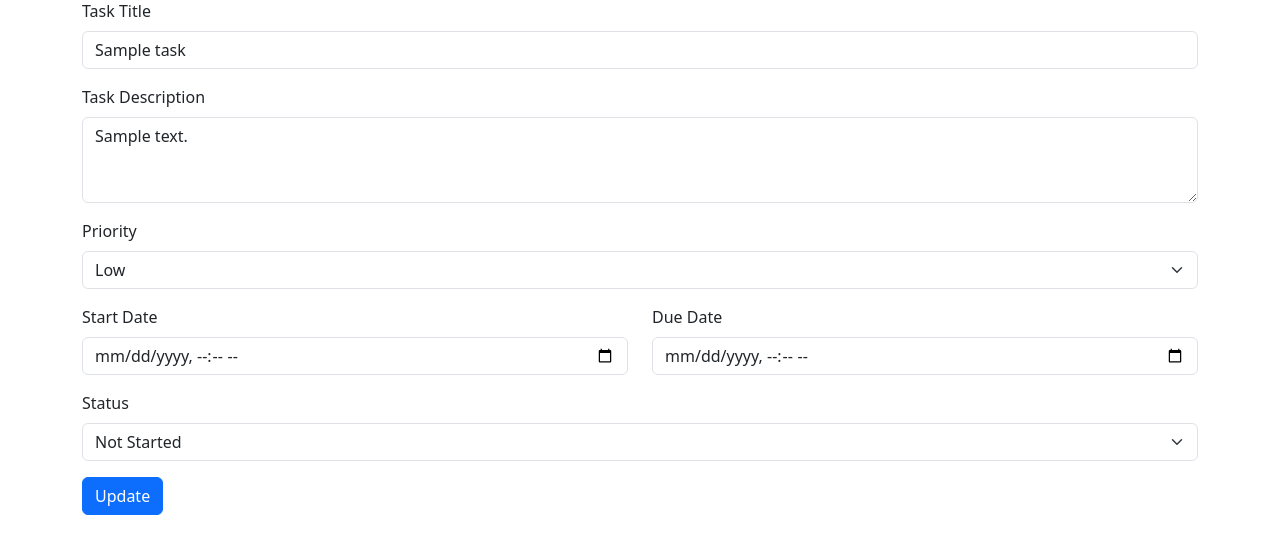
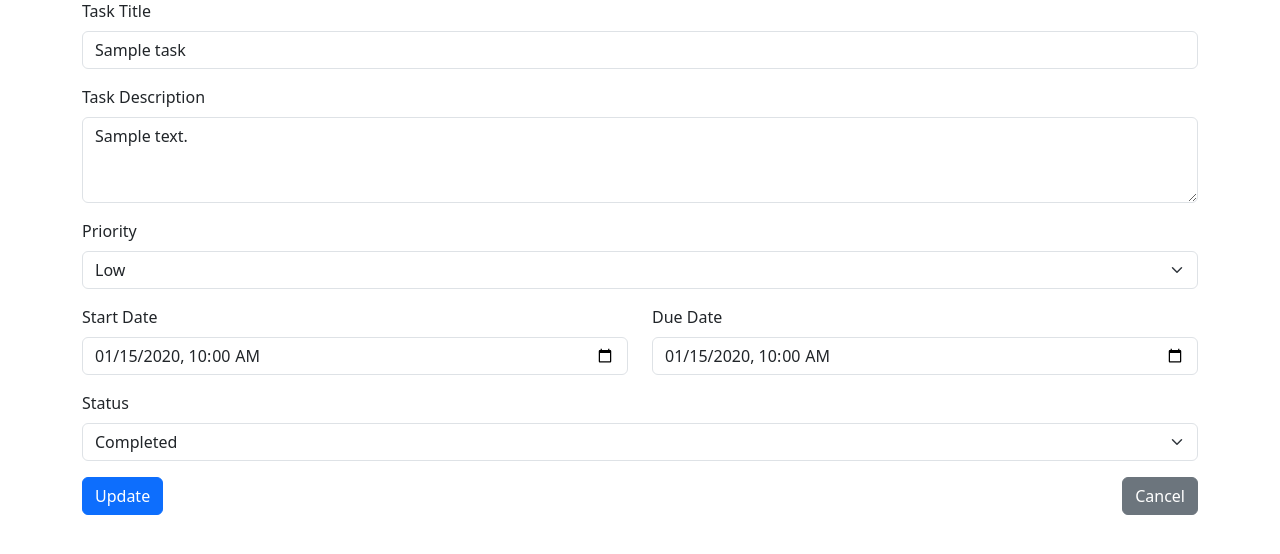
Before and after one commit to mnevison/mp-tres, a Flask app: page /views/edit_task/1 in a window 1280 px wide. Shown: the part 57-611 px from the top of the page. Run offline with Flask 3, Linux system fonts and the light colour scheme; a user stored in the database is signed in; tables that the repository leaves empty hold one stand-in row (values such as "Sample post"); some libraries are stand-ins or nearby versions.

Commit message:
fixed: error with fields not autopopulating in edit mode

```diff
--- a/nightsapp/templates/edit_task.html
+++ b/nightsapp/templates/edit_task.html
@@ -44,7 +44,7 @@ content %}
         class="form-control"
         id="start_date"
         name="start_date"
-        value="{{ task.start_date.strftime('%Y-%m-%d') }}"
+        value="{{ task.start_date.strftime('%Y-%m-%dT%H:%M') if task.start_date else '' }}"
       />
     </div>
     <div class="col-md-6 mb-3">
@@ -54,7 +54,7 @@ content %}
         class="form-control"
         id="due_date"
         name="due_date"
-        value="{{ task.due_date.strftime('%Y-%m-%d') }}"
+        value="{{ task.due_date.strftime('%Y-%m-%dT%H:%M') if task.due_date else '' }}"
         required
       />
     </div>
@@ -63,13 +63,14 @@ content %}
   <div class="mb-3">
     <label for="status" class="form-label">Status</label>
     <select class="form-select" id="status" name="status" required>
-        <option value="Not Started" {% if task.status == "Not Started" %} selected {% endif %}>Not Started</option>
-        <option value="In Progress" {% if task.status == "In Progress" %} selected {% endif %}>In Progress</option>
-        <option value="Completed" {% if task.status == "Completed" %} selected {% endif %}>Completed</option>
+      <option value="pending" {% if task.status == "pending" %} selected {% endif %}>Pending</option>
+      <option value="in-progress" {% if task.status == "in-progress" %} selected {% endif %}>In Progress</option>
+      <option value="completed" {% if task.status == "completed" %} selected {% endif %}>Completed</option>
     </select>
   </div>
 
   <button type="submit" class="btn btn-primary">Update</button>
+  <a href="{{ url_for('views.dashboard') }}" class="btn btn-secondary float-end">Cancel</a>
 </form>
 
 {% endblock %}
```
